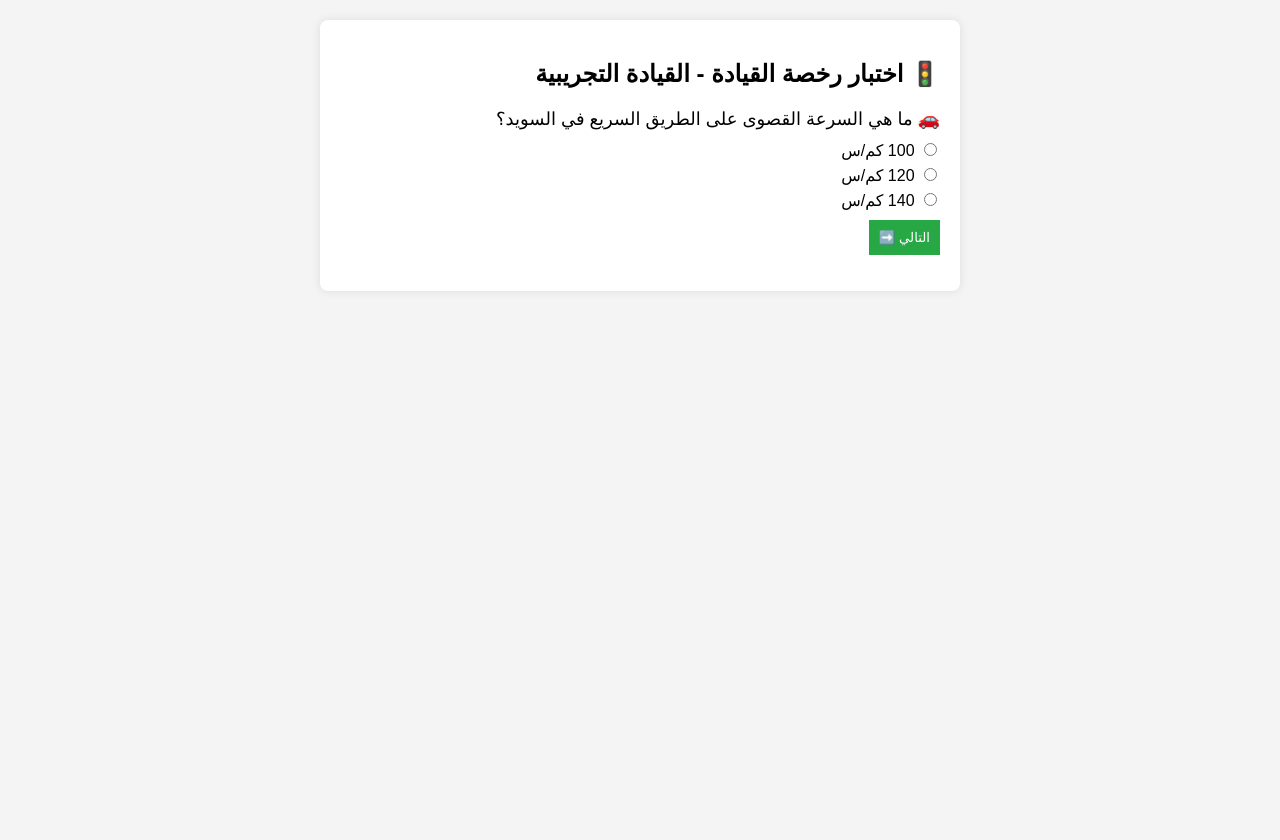
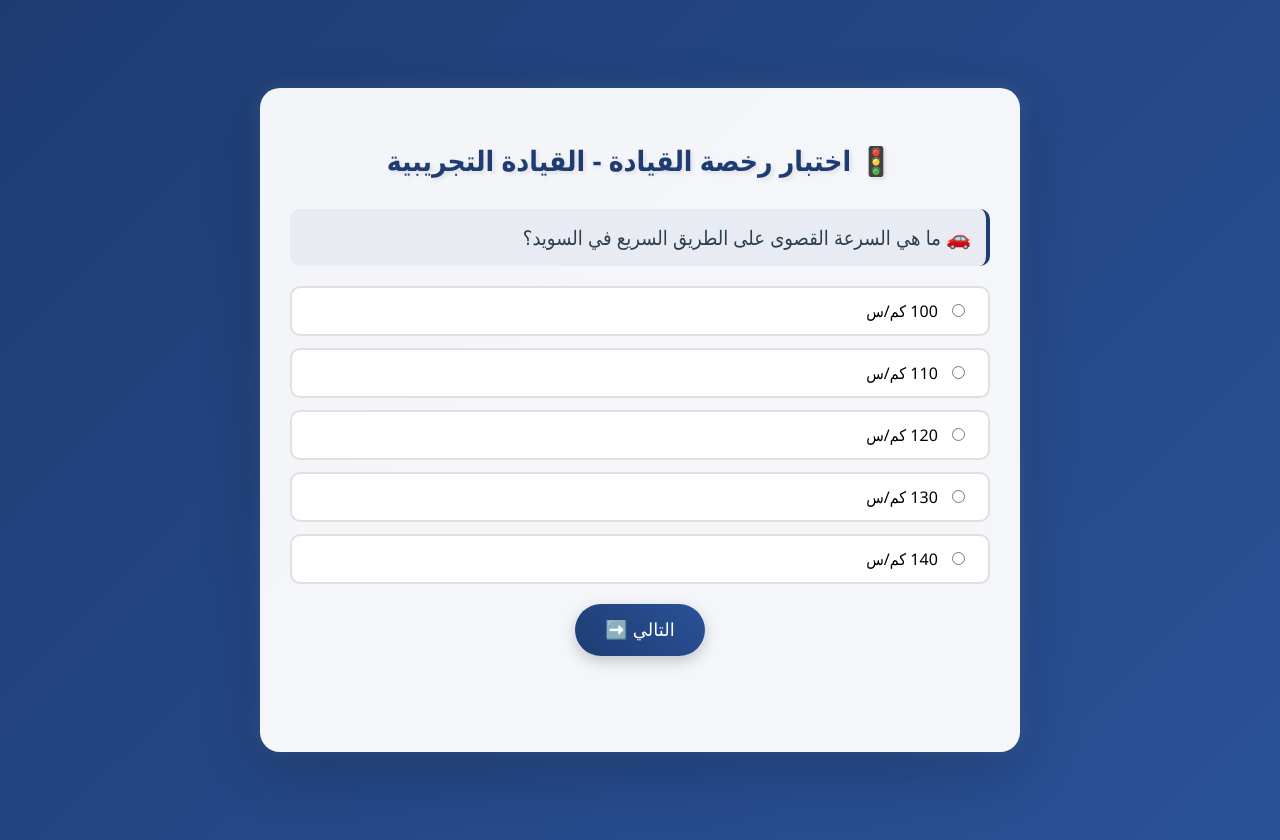
Before and after one commit to MustafaGood/K-rkort, a plain HTML site: page index.html in a window 1280 px wide. Before the commit the page ends 800 px from the top, so only its background shows below. Drawn offline with Linux system fonts and the light colour scheme.

Commit message:
Initial commit: Add driving license test quiz

```diff
--- a/index.html
+++ b/index.html
@@ -6,43 +6,103 @@
     <title>🚗 اختبار رخصة القيادة</title>
     <style>
         body {
-            font-family: Arial, sans-serif;
-            margin: 20px;
-            background-color: #f4f4f4;
+            font-family: 'Segoe UI', Tahoma, Geneva, Verdana, sans-serif;
+            margin: 0;
+            min-height: 100vh;
+            background: linear-gradient(135deg, #1e3c72 0%, #2a5298 100%);
             direction: rtl;
             text-align: right;
+            display: flex;
+            align-items: center;
+            justify-content: center;
+            padding: 20px;
         }
         .quiz-container {
-            max-width: 600px;
-            margin: auto;
-            background: white;
-            padding: 20px;
-            border-radius: 8px;
-            box-shadow: 0px 0px 10px rgba(0, 0, 0, 0.1);
+            max-width: 700px;
+            width: 90%;
+            background: rgba(255, 255, 255, 0.95);
+            padding: 30px;
+            border-radius: 20px;
+            box-shadow: 0 20px 60px rgba(0, 0, 0, 0.2),
+                        0 0 20px rgba(255, 255, 255, 0.1);
+            transform-style: preserve-3d;
+            perspective: 1000px;
+            transition: transform 0.3s ease;
+        }
+        .quiz-container:hover {
+            transform: translateY(-5px);
+        }
+        h2 {
+            color: #1e3c72;
+            text-align: center;
+            margin-bottom: 30px;
+            font-size: 28px;
+            text-shadow: 2px 2px 4px rgba(0, 0, 0, 0.1);
         }
         .question {
-            font-size: 18px;
-            margin-bottom: 10px;
+            font-size: 20px;
+            margin-bottom: 20px;
+            color: #2c3e50;
+            padding: 15px;
+            border-right: 4px solid #1e3c72;
+            background: rgba(30, 60, 114, 0.05);
+            border-radius: 10px;
+        }
+        .options {
+            display: grid;
+            gap: 12px;
+            margin-bottom: 20px;
         }
         .options label {
             display: block;
-            margin-bottom: 5px;
+            padding: 12px 20px;
+            background: white;
+            border-radius: 10px;
+            cursor: pointer;
+            transition: all 0.3s ease;
+            border: 2px solid #e0e0e0;
+        }
+        .options label:hover {
+            transform: translateX(-5px);
+            background: #f8f9fa;
+            border-color: #1e3c72;
+        }
+        .options input[type="radio"] {
+            margin-left: 10px;
         }
         .btn {
-            background: #28a745;
+            background: linear-gradient(45deg, #1e3c72, #2a5298);
             color: white;
             border: none;
-            padding: 10px;
+            padding: 15px 30px;
             cursor: pointer;
-            margin-top: 10px;
+            margin: 20px auto;
             display: block;
+            border-radius: 50px;
+            font-size: 18px;
+            transform-style: preserve-3d;
+            transition: all 0.3s ease;
+            box-shadow: 0 5px 15px rgba(0, 0, 0, 0.2);
         }
         .btn:hover {
-            background: #218838;
+            transform: translateY(-3px) scale(1.02);
+            box-shadow: 0 8px 20px rgba(0, 0, 0, 0.3);
+        }
+        .btn:active {
+            transform: translateY(2px);
         }
         .feedback {
+            text-align: center;
             font-weight: bold;
-            margin-top: 10px;
+            margin-top: 20px;
+            padding: 15px;
+            border-radius: 10px;
+            transition: all 0.3s ease;
+            animation: fadeIn 0.5s ease;
+        }
+        @keyframes fadeIn {
+            from { opacity: 0; transform: translateY(10px); }
+            to { opacity: 1; transform: translateY(0); }
         }
     </style>
 </head>
@@ -56,17 +116,39 @@
 
     <script>
         const questions = [
-            { question: "🚗 ما هي السرعة القصوى على الطريق السريع في السويد؟", options: ["100 كم/س", "120 كم/س", "140 كم/س"], answer: "120 كم/س" },
-            { question: "🚦 ماذا تعني الإشارة الضوئية الحمراء؟", options: ["🛑 قف", "⚠️ تمهل", "➡️ استمر"], answer: "🛑 قف" },
-            { question: "🍷 ما هي نسبة الكحول القصوى المسموح بها في الدم أثناء القيادة؟", options: ["0.2", "0.5", "1.0"], answer: "0.2" },
-            { question: "🏠 ما هو الحد الأقصى للسرعة في المناطق السكنية ما لم يُذكر خلاف ذلك؟", options: ["30 كم/س", "50 كم/س", "70 كم/س"], answer: "50 كم/س" },
-            { question: "🚏 ما هو الإجراء الصحيح عند رؤية إشارة قف؟", options: ["⏩ الاستمرار بدون توقف", "🛑 التوقف تمامًا ثم المتابعة إذا كان الطريق آمنًا", "⚠️ إبطاء السرعة فقط"], answer: "🛑 التوقف تمامًا ثم المتابعة إذا كان الطريق آمنًا" }
+            { question: "🚗 ما هي السرعة القصوى على الطريق السريع في السويد؟",
+              options: ["100 كم/س", "110 كم/س", "120 كم/س", "130 كم/س", "140 كم/س"],
+              answer: "120 كم/س" },
+            { question: "🚦 ماذا تعني الإشارة الضوئية الحمراء؟",
+              options: ["🛑 قف", "⚠️ تمهل", "➡️ استمر", "🚶‍♂️ عبور المشاة", "🔄 الدوران للخلف"],
+              answer: "🛑 قف" },
+            { question: "🍷 ما هي نسبة الكحول القصوى المسموح بها في الدم أثناء القيادة؟",
+              options: ["0.0", "0.1", "0.2", "0.3", "0.4"],
+              answer: "0.2" },
+            { question: "🏠 ما هو الحد الأقصى للسرعة في المناطق السكنية ما لم يُذكر خلاف ذلك؟",
+              options: ["30 كم/س", "40 كم/س", "50 كم/س", "60 كم/س", "70 كم/س"],
+              answer: "50 كم/س" },
+            { question: "🚏 ما هو الإجراء الصحيح عند رؤية إشارة قف؟",
+              options: [
+                "⏩ الاستمرار بدون توقف",
+                "🛑 التوقف تمامًا ثم المتابعة إذا كان الطريق آمنًا",
+                "⚠️ إبطاء السرعة فقط",
+                "📢 استخدام البوق والمرور",
+                "🚶‍♂️ النزول من السيارة والتحقق"
+              ],
+              answer: "🛑 التوقف تمامًا ثم المتابعة إذا كان الطريق آمنًا" }
         ];
 
         for (let i = 6; i <= 100; i++) {
             questions.push({
                 question: `❓ السؤال ${i}: ما هو الإجراء الصحيح في هذه الحالة؟`,
-                options: ["✅ الخيار الأول", "⚠️ الخيار الثاني", "❌ الخيار الثالث"],
+                options: [
+                    "✅ الخيار الأول",
+                    "⚠️ الخيار الثاني",
+                    "❌ الخيار الثالث",
+                    "📌 الخيار الرابع",
+                    "💡 الخيار الخامس"
+                ],
                 answer: "✅ الخيار الأول"
             });
         }
```
Also changed, not shown: 2 other files.
